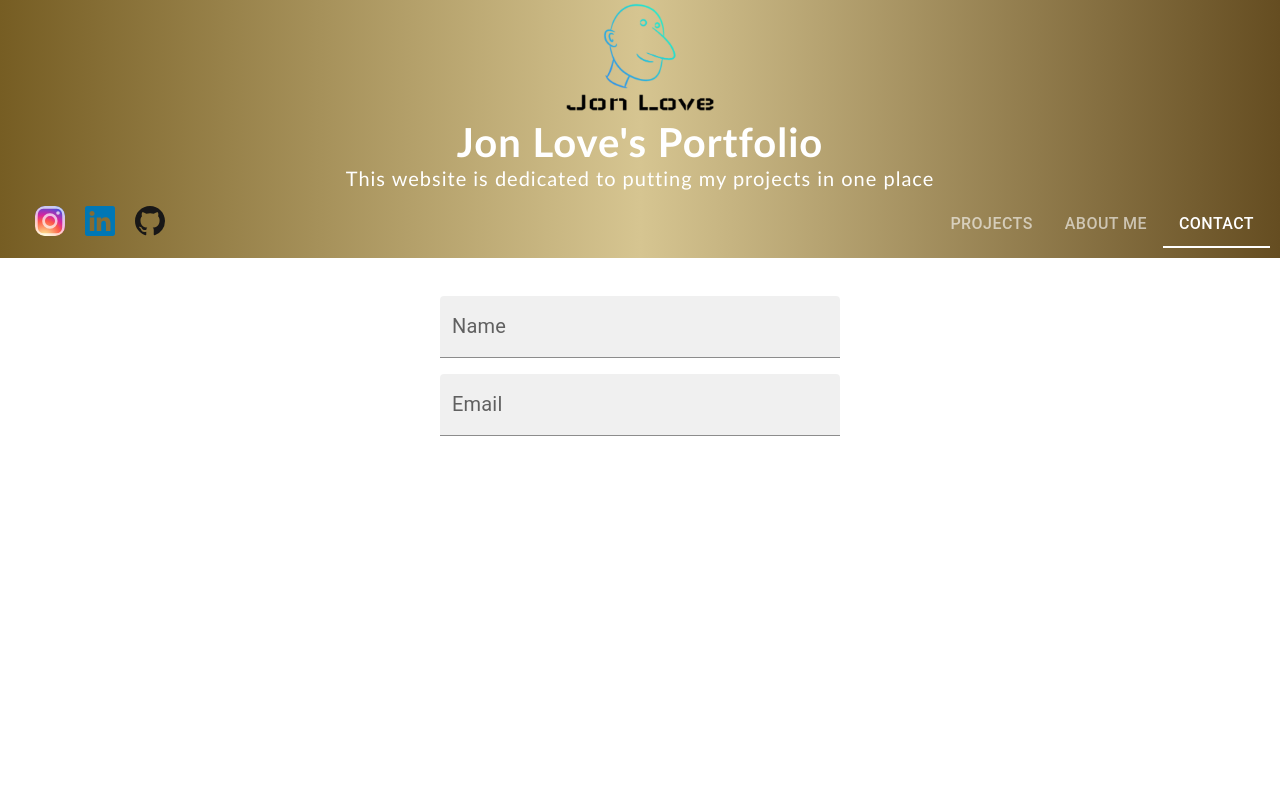
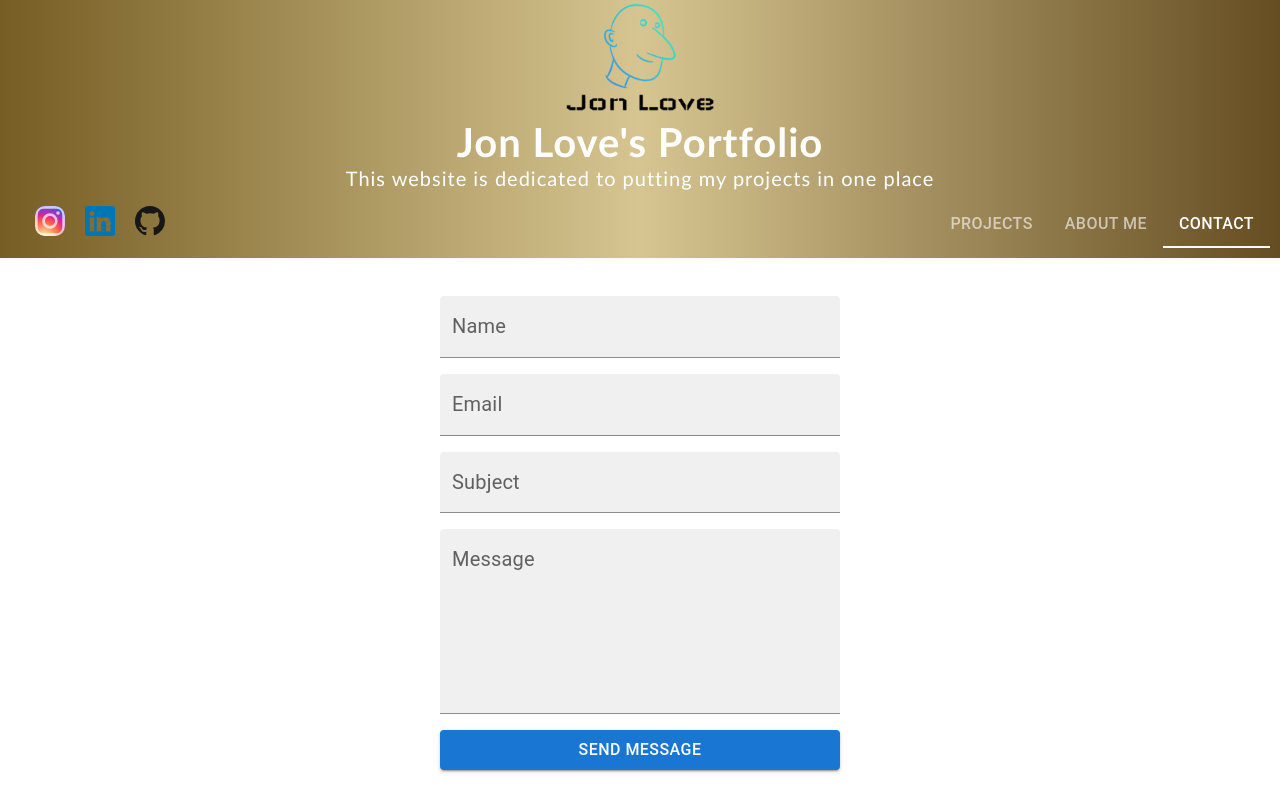
Before and after one commit to jonnny013/portfolio, a React (Vite) app: page /contact in a window 1280 px wide. Built offline with nearby package versions, Linux system fonts and the light colour scheme.

Commit message:
Update form and themes

```diff
--- a/package.json
+++ b/package.json
@@ -20,6 +20,7 @@
     "@types/react-router-dom": "^5.3.3",
     "bootstrap": "^5.3.2",
     "bootstrap-icons": "^1.11.2",
+    "formik": "^2.4.5",
     "framer-motion": "^10.16.16",
     "normalize.css": "^8.0.1",
     "react": "^18.2.0",
--- a/src/components/ContactMe/ContactForm.tsx
+++ b/src/components/ContactMe/ContactForm.tsx
@@ -1,7 +1,15 @@
 import Box from '@mui/material/Box'
 import StandardFormBar from '../StandardFormBar'
+import StandardButton from '../StandardButton'
+// import contactFormPost from '../../services/contactService'
 const ContactForm = () => {
+  const handleSubmit = (event: React.FormEvent<HTMLFormElement>) => {
+    event.preventDefault()
+    console.log('Form submitted', event)
+    // contactFormPost()
+  }
   return (
+    <form onSubmit={handleSubmit}>
       <Box
         sx={{
           '& > :not(style)': {
@@ -16,7 +24,19 @@ const ContactForm = () => {
       >
         <StandardFormBar id='name' label='Name' type='text' />
         <StandardFormBar id='email' label='Email' type='email' />
+        <StandardFormBar id='subject' label='Subject' type='text' />
+        <StandardFormBar
+          id='message'
+          label='Message'
+          type='text'
+          props={{
+            multiline: true,
+            rows: 8,
+          }}
+        />
+        <StandardButton text='Send Message' type='submit' />
       </Box>
+    </form>
   )
 }
 
--- /dev/null
+++ b/src/components/StandardButton.tsx
@@ -0,0 +1,12 @@
+import Button from '@mui/material/Button'
+import themes from '../themes'
+
+type button = 'button' | 'reset' | 'submit'
+
+export default function StandardButton({ text, type }: { text: string, type: button }) {
+  return (
+    <Button variant='contained' style={{ fontSize: themes.fonts.buttonFontSize }} type={type}>
+      {text}
+    </Button>
+  )
+}
--- a/src/components/StandardFormBar.tsx
+++ b/src/components/StandardFormBar.tsx
@@ -1,19 +1,27 @@
 import TextField from '@mui/material/TextField'
+import themes from '../themes'
+import { useState } from 'react'
 
 interface propTypes {
   id: string
   label: string
   type: string
   helperText?: string | undefined
+  props?: {
+    multiline: boolean,
+    rows: number
+  }
 }
 
 const styles = {
   resize: {
-    style: {fontSize: 20}
+    style: {fontSize: themes.fonts.formTextSize}
   }
 }
 
-const StandardFormBar = ({id, label, type, helperText}: propTypes) => {
+const StandardFormBar = ({id, label, type, helperText, props}: propTypes) => {
+  const [text, setText] = useState<string | undefined>(undefined)
+  console.log('text',text)
   return (
 
         <TextField
@@ -24,6 +32,9 @@ const StandardFormBar = ({id, label, type, helperText}: propTypes) => {
           label={label}
           type={type}
           helperText={helperText ? helperText : undefined}
+          {...props}
+          value={text}
+          onChange={e => setText(e.target.value)}
         ></TextField>
   )
 }
--- /dev/null
+++ b/src/services/contactService.ts
@@ -0,0 +1,13 @@
+interface props {
+  name: string,
+  email: string,
+  subject: string,
+  message: string
+}
+
+const contactFormPost = ({name, email, subject, message}: props) => {
+
+  console.log('Form to send', name, email, subject, message)
+}
+
+export default contactFormPost
--- a/src/themes.ts
+++ b/src/themes.ts
@@ -1,6 +1,8 @@
 const themes = {
   fonts: {
-    standardFontSize: 16
+    standardFontSize: 16,
+    formTextSize: 20,
+    buttonFontSize: 16
   },
   colors: {
     headerColor: 'white'
```
Also changed, not shown: 1 other file (tests, documents, lock files or other folders). Lines whose indentation alone changed are shown as unchanged.
